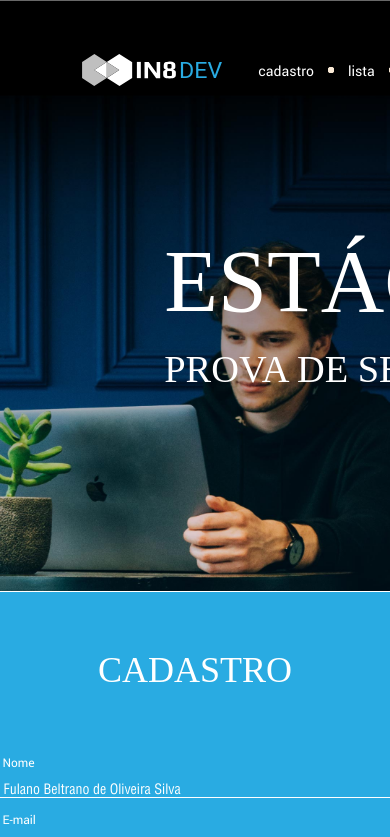
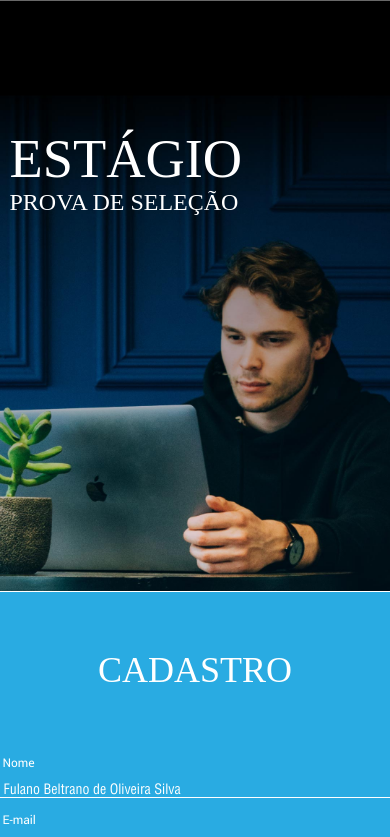
Before and after one commit to Lukelupus/fullstack-jr-layout, a React (Create React App) app in the folder frontend/: page / in a window 390 px wide. Shown: the top 837 px of the page. Built offline with nearby package versions, Linux system fonts and the light colour scheme.

Commit message:
header design for tablet complete. Functionality still missing

```diff
--- a/frontend/public/styles.css
+++ b/frontend/public/styles.css
@@ -64,6 +64,10 @@ a {
    width: 10em;
    justify-content: center;
    align-items: center;
+}
+
+.hamburguer {
+    display: none;
 }
 
 .index-img {
@@ -326,6 +330,95 @@ tr:last-child {
 
 @media only screen and (max-width: 1224px) {
 
+    .header {
+        left:0;
+        align-items: center;
+        justify-content: center;
+    }
+    .nav-container {
+        width: 130%;
+    }
+    .navbar {
+        flex-direction: row-reverse;
+        font-size: 10px;
+        gap: 28em;
+    }
+
+    .logo {
+        margin: 0 0 2em;
+
+    }
+    .logo-container {
+        margin-left: 7.5em;
+    }
+
+    .nav-menu {
+        display: flex;
+        flex-direction: column-reverse;
+        gap: 1em;
+        margin-top: 2em;
+
+    }
+
+    .navbar-nav {
+        flex-direction: column;
+        justify-content: left;
+        align-items: left;
+        text-align: left;
+    }
+
+    .nav-item {
+        visibility: hidden;
+    }
+
+    .nav-item.active {
+     width: 100%;
+     display: block;
+     padding: 1em 0;
+     visibility: visible;
+    }
+
+
+    .a-header {
+        position: absolute;
+    }
+
+    .header-hr {
+        display: none;
+    }
+
+    .hamburguer {
+        display: block;
+        cursor: pointer;
+        width: 20px;
+        height: 20px;
+    }
+    .hamburguer-aberto-img {
+        display: none;
+    }
+
+    .index-img {
+       background-clip: content-box;
+        object-fit:scale-down;
+    }
+
+    .header-container {
+        margin: 2em 0 0 6em;
+    }
+
+    .header-text {
+        font-size: 3.4em;
+        line-height: 1;
+    }
+
+    .header-subtext{
+        font-size: 1.5em;
+    }
+
+    table {
+        max-width: 35em;
+    }
+
 }
 
 
@@ -333,4 +426,5 @@ tr:last-child {
 
 @media only screen and (max-width: 767px) {
 
+
 }
--- a/frontend/src/components/Header.js
+++ b/frontend/src/components/Header.js
@@ -1,4 +1,6 @@
 import React from "react"
+import hamburguer from "../icones/hamburguer.svg"
+import hamburguerAberto from "../icones/hamburguer-aberto0.svg"
 import { useMediaQuery } from "react-responsive"
 
 const Desktop = ({ children }) => {
@@ -19,19 +21,25 @@ function Header() {
                 <div className="logo-container">
                     <img className="logo" src="logo-in8-dev.svg" alt="logo"></img>
                 </div>
+                <div className="nav-menu">
                     <ul className="navbar-nav">
                         <li className="nav-item">
-                        <a href="#cadastro">cadastro</a>
+                            <a className="a-header" href="#cadastro">cadastro</a>
                         </li>
                         <hr className="header-hr"></hr>
                         <li className="nav-item">
-                    <a href="#lista">lista</a>
+                        <a className="a-header" href="#lista">lista</a>
                         </li>
                         <hr className="header-hr"></hr>
                         <li className="nav-item">
-                    <a href="#sobre">sobre mim</a>
+                        <a className="a-header" href="#sobre">sobre mim</a>
                         </li>
                     </ul>
+                    <div className="hamburguer">
+                        <img className="hamburguer-img" alt="hamburguer" src={hamburguer}></img>
+                        <img className="hamburguer-aberto-img" alt="hamburguer" src={hamburguerAberto}></img>
+                    </div>
+                </div>
 
             </nav>
             <div className="header-container">
```
Lines whose indentation alone changed are shown as unchanged.
